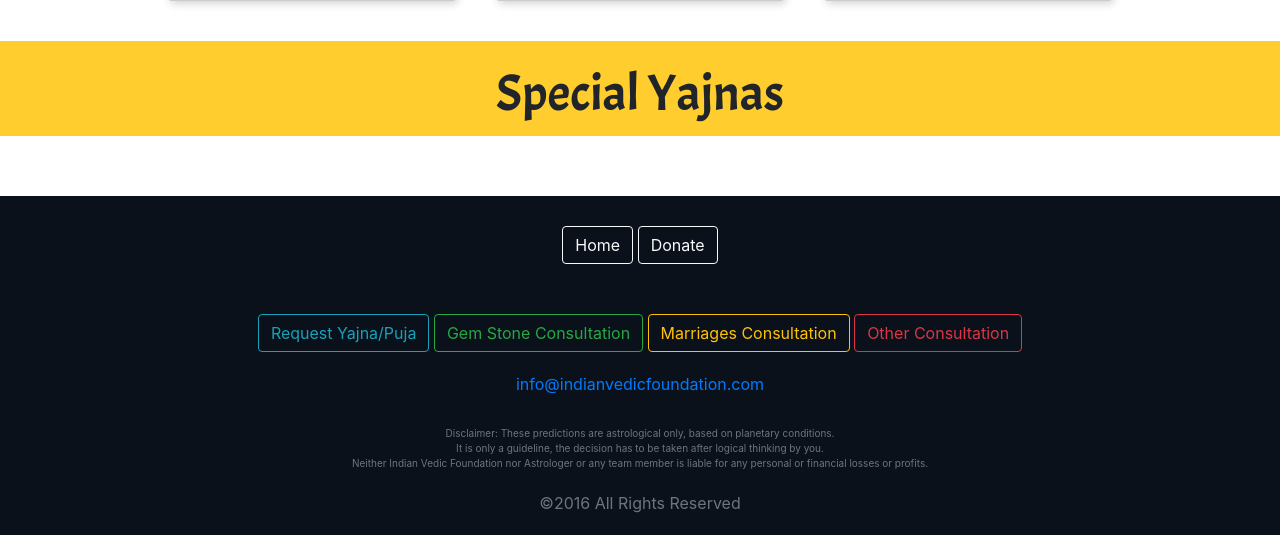
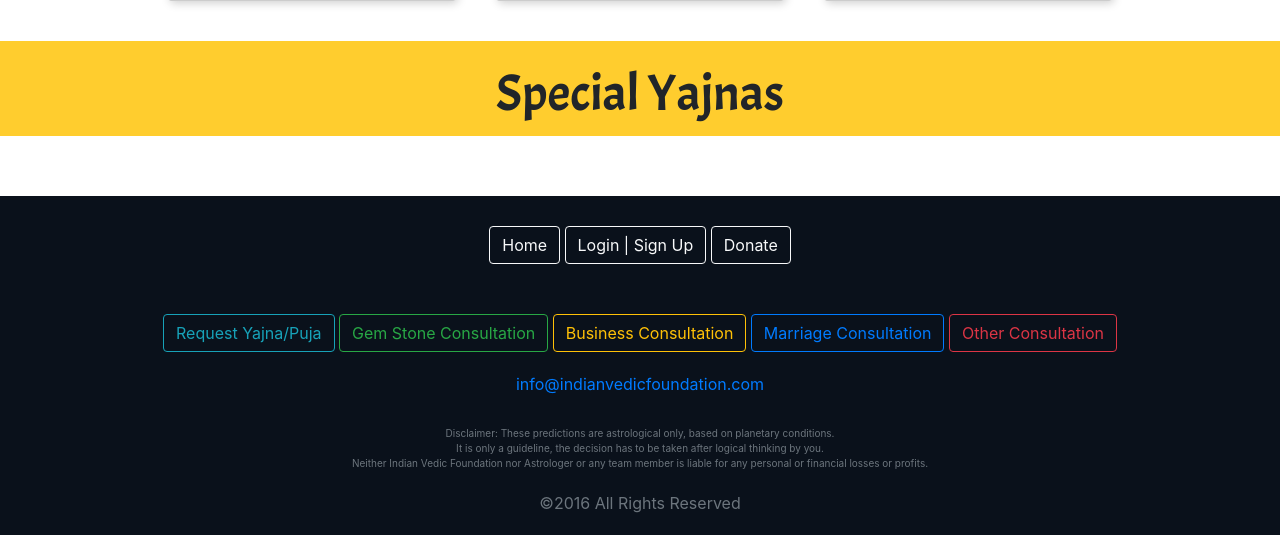
Before and after one commit to sonali-yadav/astro-website, a Django app: page /donations/yajna/ in a window 1280 px wide. Shown: the part 1005-1540 px from the top of the page. Run offline with Django 3.2, Linux system fonts and the light colour scheme; data that the repository does not hold is empty; some libraries are stand-ins or nearby versions.

Commit message:
Added files for gems and marriage

```diff
--- /dev/null
+++ b/donations/templates/donations/gems.html
@@ -0,0 +1,4 @@
+{% extends 'home/base.html' %}
+{% load static %}
+{% block content %}
+{% endblock %}
--- /dev/null
+++ b/donations/templates/donations/rudraksh.html
@@ -0,0 +1,4 @@
+{% extends 'home/base.html' %}
+{% load static %}
+{% block content %}
+{% endblock %}
--- a/donations/urls.py
+++ b/donations/urls.py
@@ -5,7 +5,8 @@ from . import views
 urlpatterns = [
     url(r'^yajna/$', views.yajna, name='yajna'),
     url(r'^charts/$', views.charts, name='charts'),
-    url(r'^casino/$', views.casino, name='casino'),
     url(r'^cowshelter/$', views.cowshelter, name='cowshelter'),
-    url(r'^donate/$', views.donate, name='donate')
+    url(r'^donate/$', views.donate, name='donate'),
+    url(r'^gems/$', views.gems, name='gems'),
+    url(r'^marriage/$', views.marriage, name='marriage'),
 ]
--- a/donations/views.py
+++ b/donations/views.py
@@ -22,3 +22,11 @@ def cowshelter(request):
 
 def donate(request):
     return render(request, 'donations/donate.html')
+
+
+def gems(request):
+    return render(request, 'donations/gems.html')
+
+
+def marriage(request):
+    return render(request, 'donations/marriage.html')
--- a/home/templates/home/base.html
+++ b/home/templates/home/base.html
@@ -75,14 +75,16 @@
             </div>
             <div class="footer_div">
                 <div style="text-align:center;padding:30px 0;">
-                    <a  class="btn btn-outline-light" href="{% url 'donate' %}">Home</a>
+                    <a  class="btn btn-outline-light" href="{% url 'index' %}">Home</a>
+                    <a  class="btn btn-outline-light" href="{% url 'donate' %}">Login | Sign Up</a>
                     <a  class="btn btn-outline-light" href="{% url 'donate' %}">Donate</a>
                 </div>
                 <div class="text-muted footer_text">
-                    <a href="#" class="btn btn-outline-info">Request Yajna/Puja</a>
-                    <a href="#" class="btn btn-outline-success">Gem Stone Consultation</a>
-                    <a href="#" class="btn btn-outline-warning">Marriages Consultation</a>
-                    <a href="#" class="btn btn-outline-danger">Other Consultation</a>
+                    <a href="{% url 'yajna' %}" class="btn btn-outline-info">Request Yajna/Puja</a>
+                    <a href="{% url 'gems' %}" class="btn btn-outline-success">Gem Stone Consultation</a>
+                    <a href="{% url 'marriage' %}" class="btn btn-outline-warning">Business Consultation</a>
+                    <a href="{% url 'marriage' %}" class="btn btn-outline-primary">Marriage Consultation</a>
+                    <a href="{% url 'contact' %}" class="btn btn-outline-danger">Other Consultation</a>
                 </div>
                 <div class="text-muted footer_text"><a href="mailto:info@indianvedicfoundation.com">info@indianvedicfoundation.com</a></div>
                 <div class="text-muted footer_text disclaimer">
```
Also changed, not shown: donations/templates/donations/marriage.html (added, +7 -0 lines).
